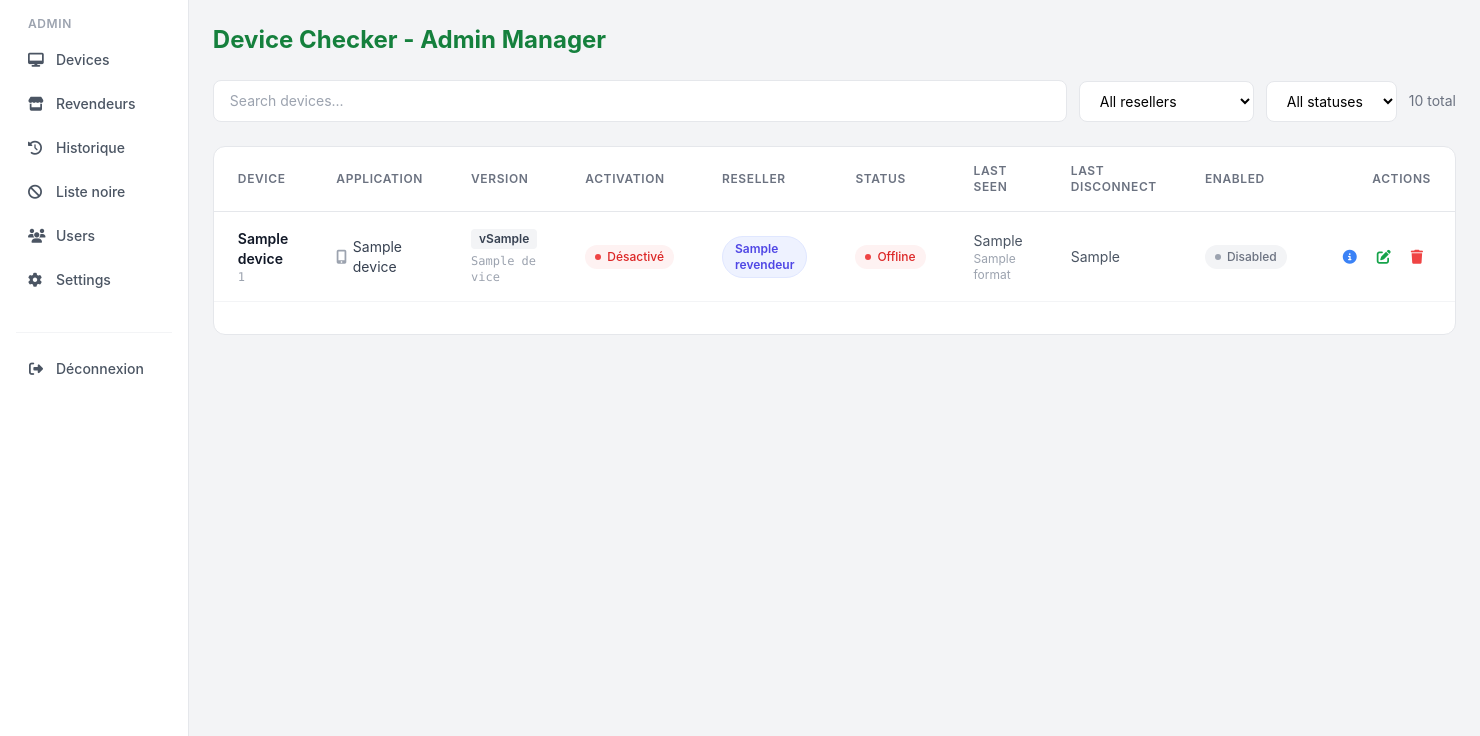
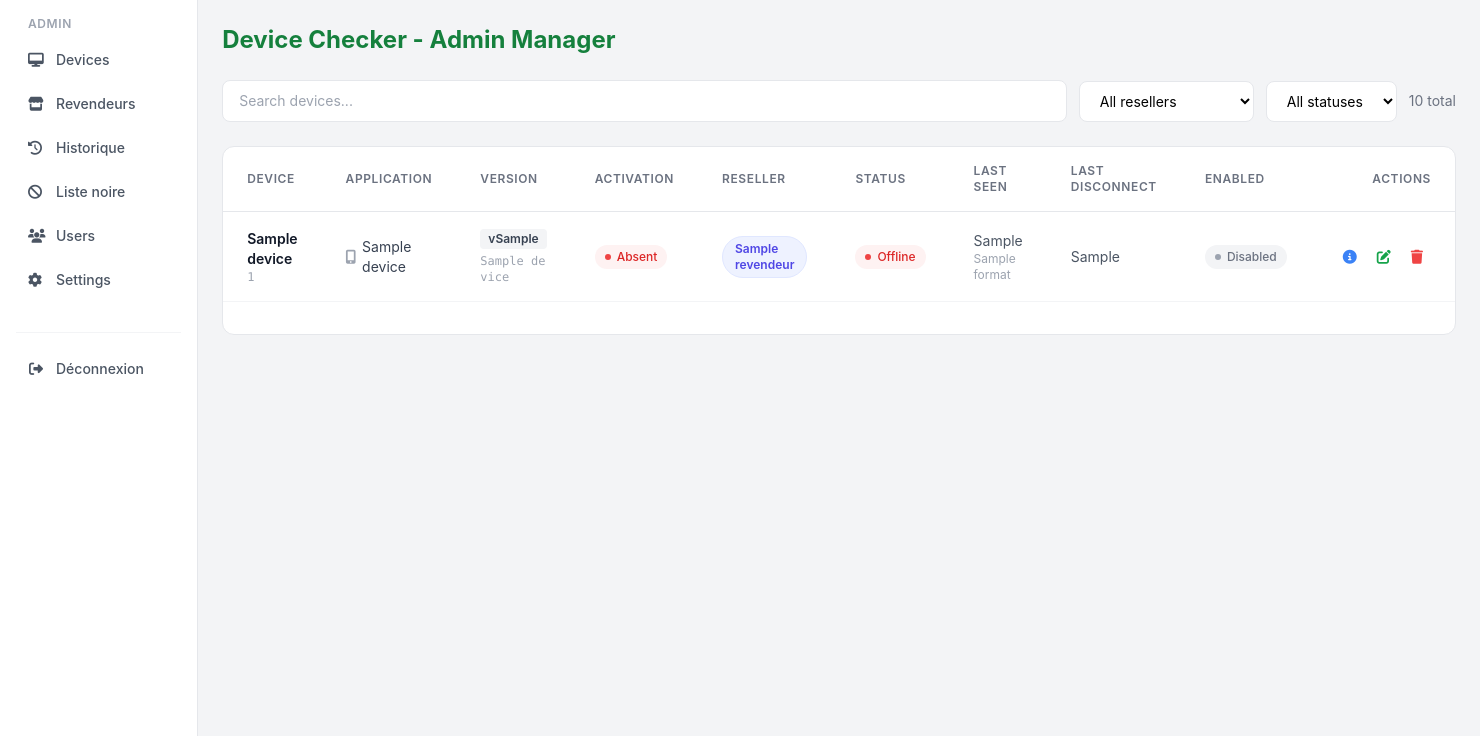
Before and after one commit to boulouzanacer/devices_checker, a Laravel app: template resources/views/devices/index.blade.php in a window 1480 px wide. Shown: the part 65-801 px from the top of the page. Run offline with Laravel 12, Linux system fonts and the light colour scheme; a user stored in the database is signed in; data comes from the database, SQL or seed files in the repository; tables that the repository leaves empty hold one stand-in row (values such as "Sample post"); the template is opened without the code that fills it: most values are stand-ins (such as "Sample title", 1, 10 or a date in 2020); some libraries are stand-ins or nearby versions.

Commit message:
Activation: afficher 'Absent' au lieu de 'Desactive' quand aucune activation

```diff
--- a/resources/views/blacklist/index.blade.php
+++ b/resources/views/blacklist/index.blade.php
@@ -61,7 +61,7 @@
                                     </span>
                                 @else
                                     <span class="inline-flex items-center gap-1.5 px-2.5 py-1 rounded-full text-xs font-medium bg-gray-100 text-gray-500">
-                                        <span class="w-1.5 h-1.5 rounded-full bg-gray-400"></span> Désactivé
+                                        <span class="w-1.5 h-1.5 rounded-full bg-gray-400"></span> Absent
                                     </span>
                                 @endif
                             </td>
--- a/resources/views/devices/index.blade.php
+++ b/resources/views/devices/index.blade.php
@@ -79,7 +79,7 @@
                                     </span>
                                 @else
                                     <span class="inline-flex items-center gap-1.5 px-2.5 py-1 rounded-full text-xs font-medium bg-red-50 text-red-600">
-                                        <span class="w-1.5 h-1.5 rounded-full bg-red-500"></span> Désactivé
+                                        <span class="w-1.5 h-1.5 rounded-full bg-red-500"></span> Absent
                                     </span>
                                 @endif
                             </td>
@@ -262,7 +262,7 @@
                                     </span>
                                 @else
                                     <span class="inline-flex items-center gap-1.5 px-2.5 py-1 rounded-full text-xs font-medium bg-red-50 text-red-600">
-                                        <span class="w-1.5 h-1.5 rounded-full bg-red-500"></span> Désactivé
+                                        <span class="w-1.5 h-1.5 rounded-full bg-red-500"></span> Absent
                                     </span>
                                 @endif
                             </dd>
```
